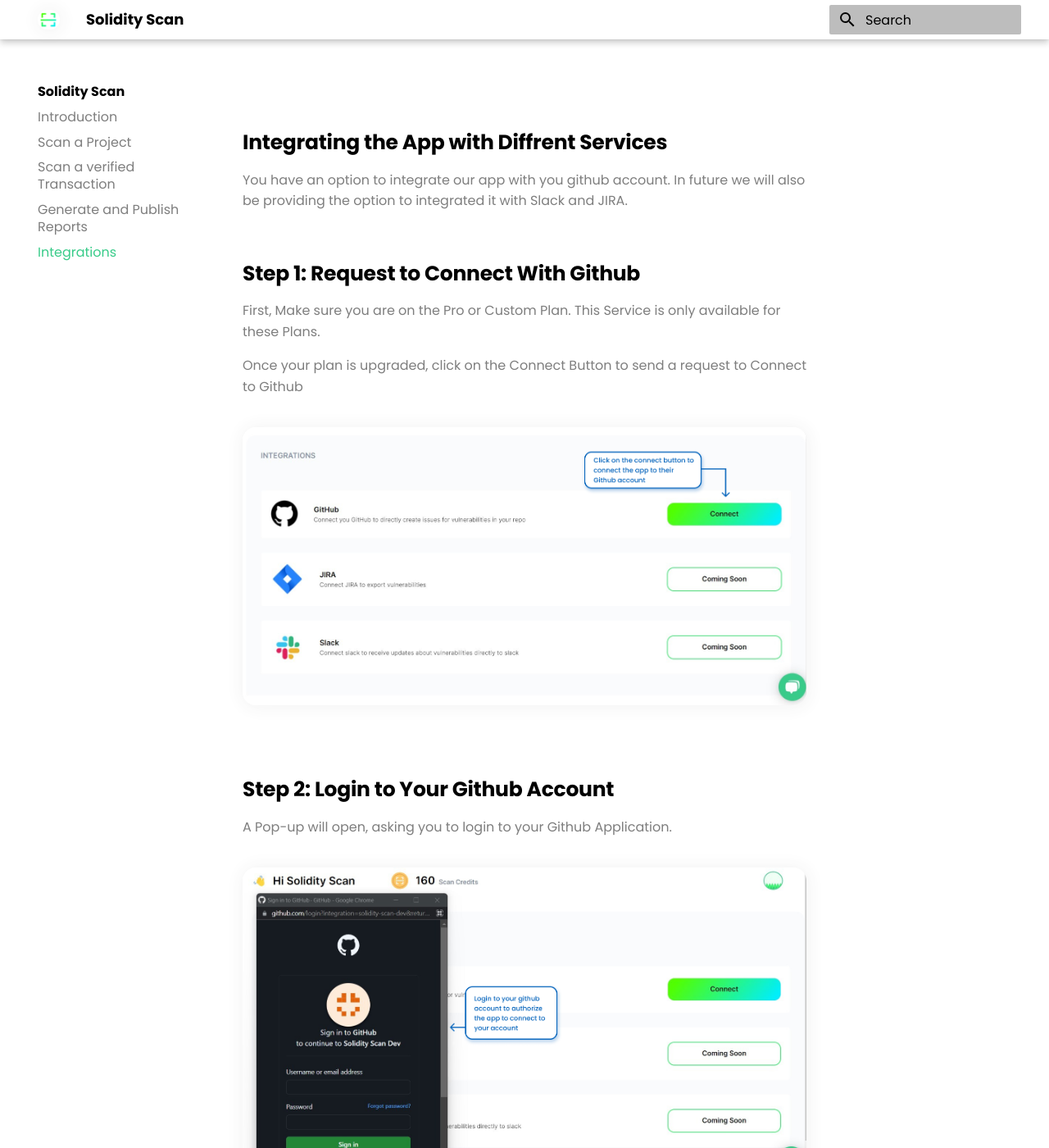
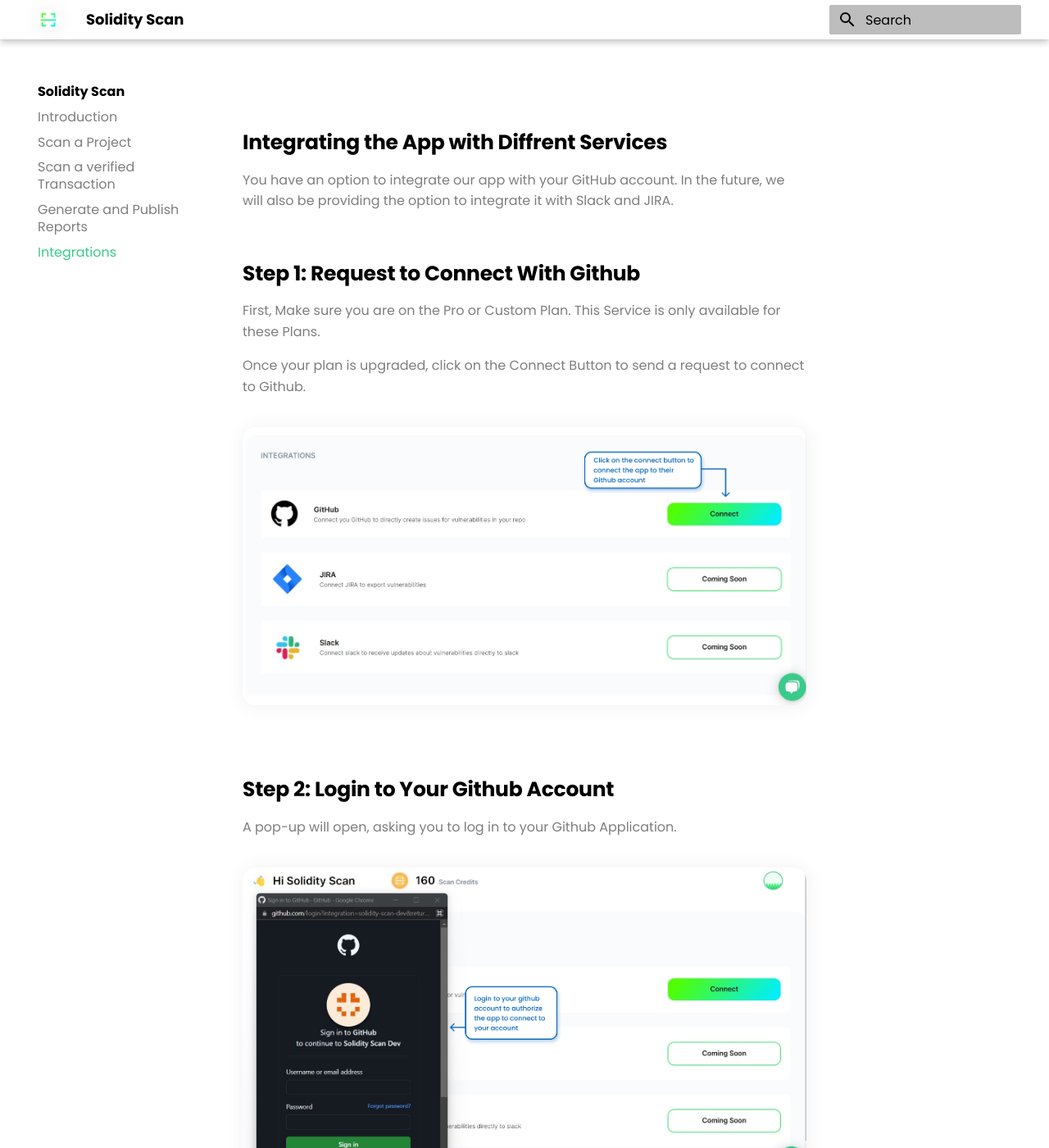
Before and after one commit to Credshields/solidity-scanner-docs, an MkDocs documentation site: the page built from documentation/integrations.md, in a window 1280 px wide and 1400 px high. Shown: the whole window at 82% size. Built offline with MkDocs 1.6.1 and Material for MkDocs 9.7.7, drawn with Linux system fonts in a browser that asks for light colours; some of the changed text lies outside the part shown.

Commit message:
Update integrations.md

```diff
--- a/documentation/integrations.md
+++ b/documentation/integrations.md
@@ -1,29 +1,29 @@
 # Integrating the App with Diffrent Services
 
-You have an option to integrate our app with you github account. In future we will also be providing the option to integrated it with Slack and JIRA.
+You have an option to integrate our app with your GitHub account. In the future, we will also be providing the option to integrate it with Slack and JIRA.
 
 # Step 1: Request to Connect With Github
 
 First, Make sure you are on the Pro or Custom Plan. This Service is only available for these Plans.
 
-Once your plan is upgraded, click on the Connect Button to send a request to Connect to Github
+Once your plan is upgraded, click on the Connect Button to send a request to connect to Github.
 
 ![Scan Blocks](./assets/images/Int 1.png)
 
 # Step 2: Login to Your Github Account
 
-A Pop-up will open, asking you to login to your Github Application.
+A pop-up will open, asking you to log in to your Github Application.
 
 ![Scan Blocks](./assets/images/Int 2.png)
 
 # Step 3: Authorize your Github App
 
-Once the login is successful, authorize the app to get data from your gihtub account like shown below.
+Once the login is successful, authorize the app to get data from your GitHub account, as shown below.
 
 ![Scan Blocks](./assets/images/Int 3.png)
 
 # Step 4: View the detailed result of the scan
 
-After you have successfully connected the app to your github account, you can see the status of the integration. You also have an option to Disconnect your github account if you want
+After you have successfully connected the app to your GitHub account, you can see the integration status. You also have an option to Disconnect your GitHub account if you want.
 
 ![Scan Blocks](./assets/images/Int 4.png)
```
